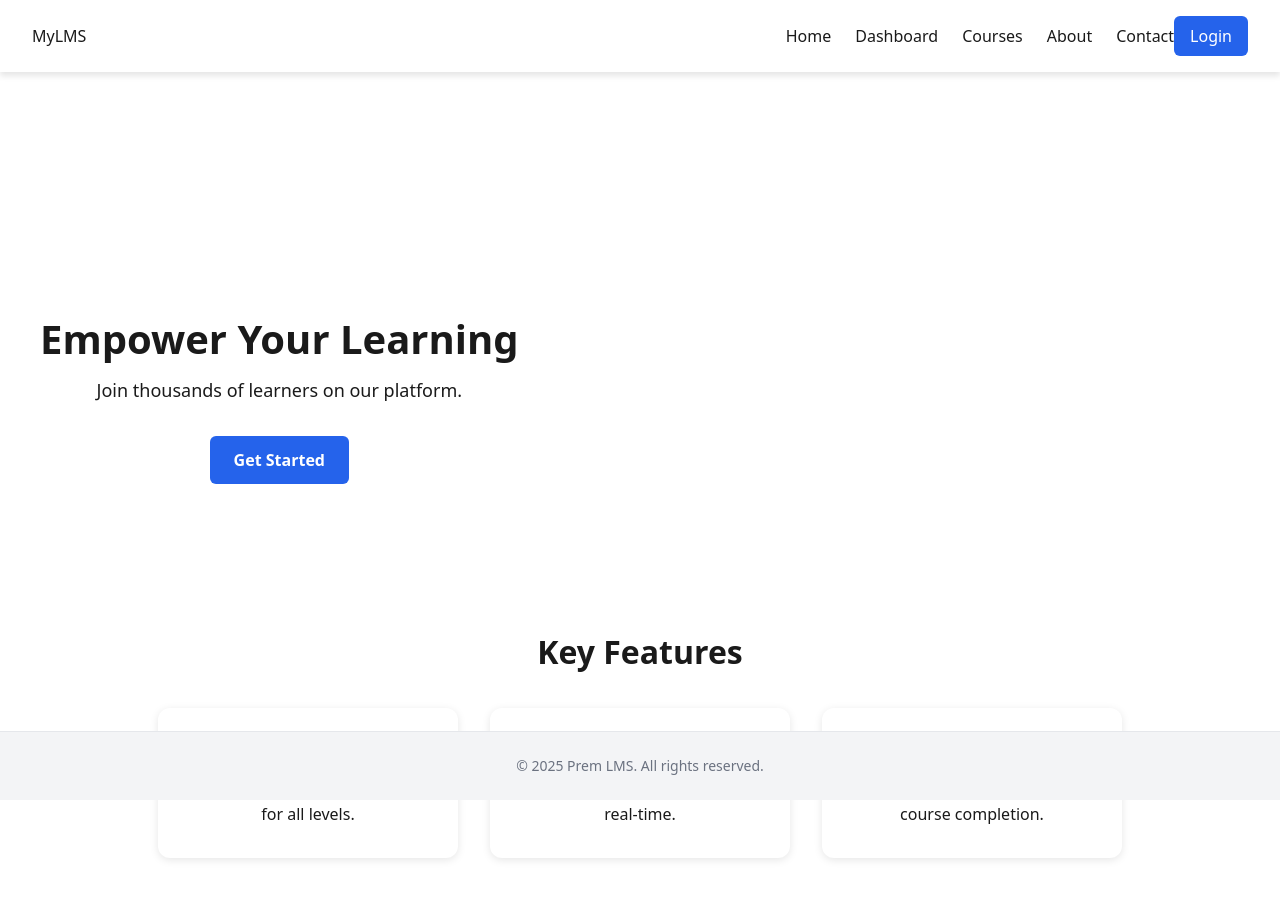
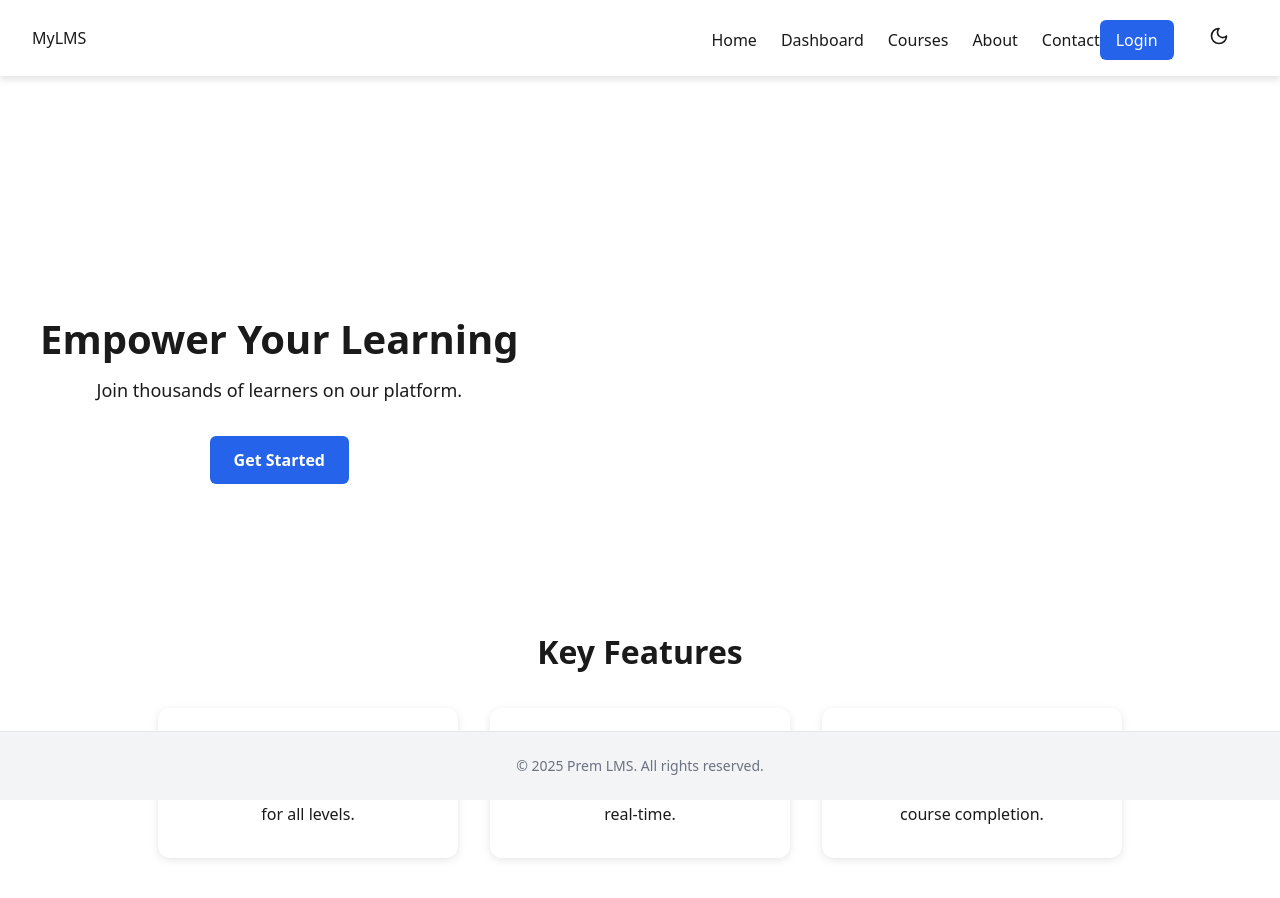
Before and after one commit to Mahendrakumar19/lms, a React (Vite) app in the folder lms-frontend/: page / in a window 1280 px wide. Shown: the top 898 px of the page. Built offline with nearby package versions, Linux system fonts and the light colour scheme.

Commit message:
navbar fix

```diff
--- a/lms-frontend/src/components/Navbar/Navbar.jsx
+++ b/lms-frontend/src/components/Navbar/Navbar.jsx
@@ -43,6 +43,9 @@ const Navbar = () => {
         >
           Login
         </MyButton>
+        <button onClick={toggleDarkMode} className="theme-toggle">
+          {darkMode ? <Sun size={20} /> : <Moon size={20} />}
+        </button>
       </div>
     </nav>
   );
```
